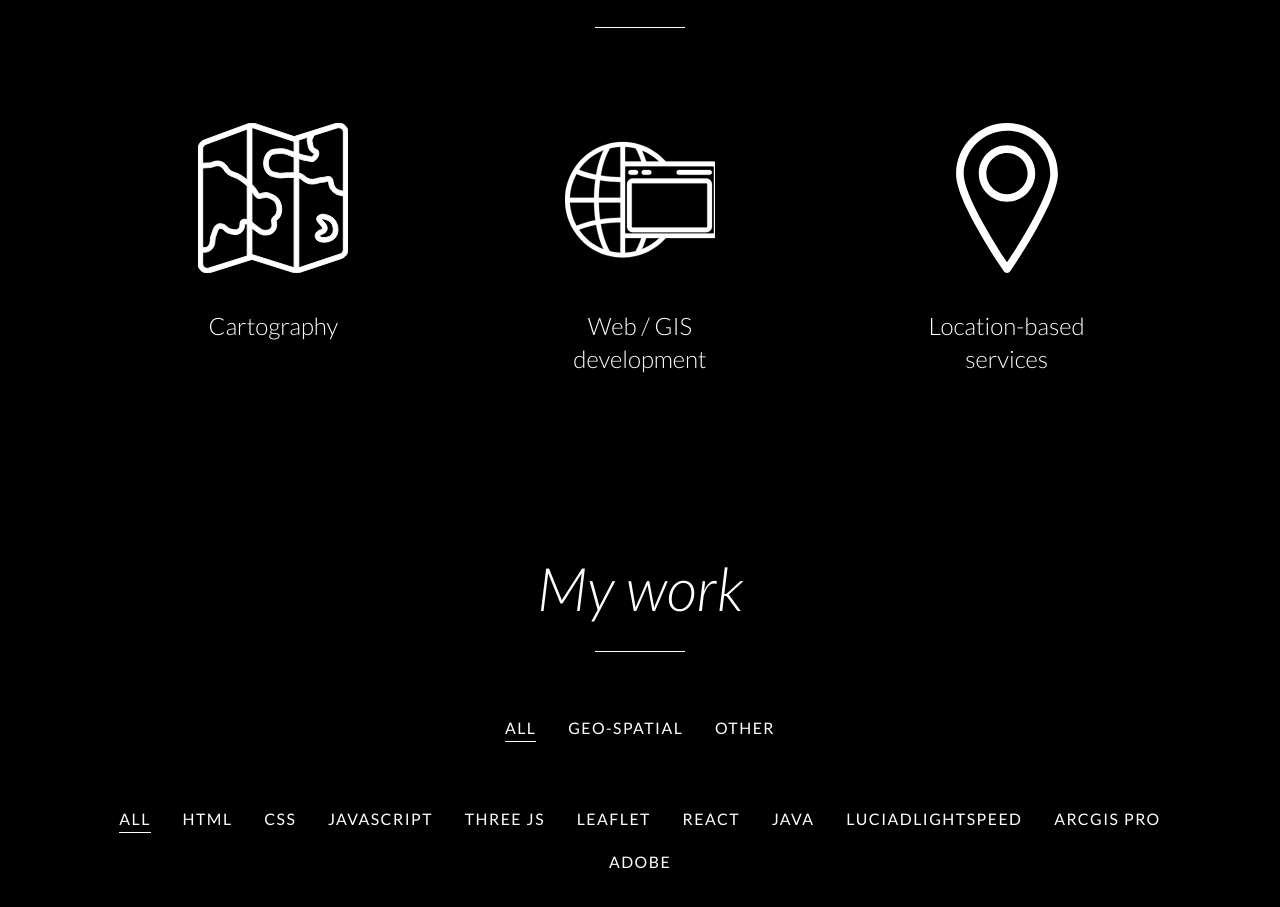
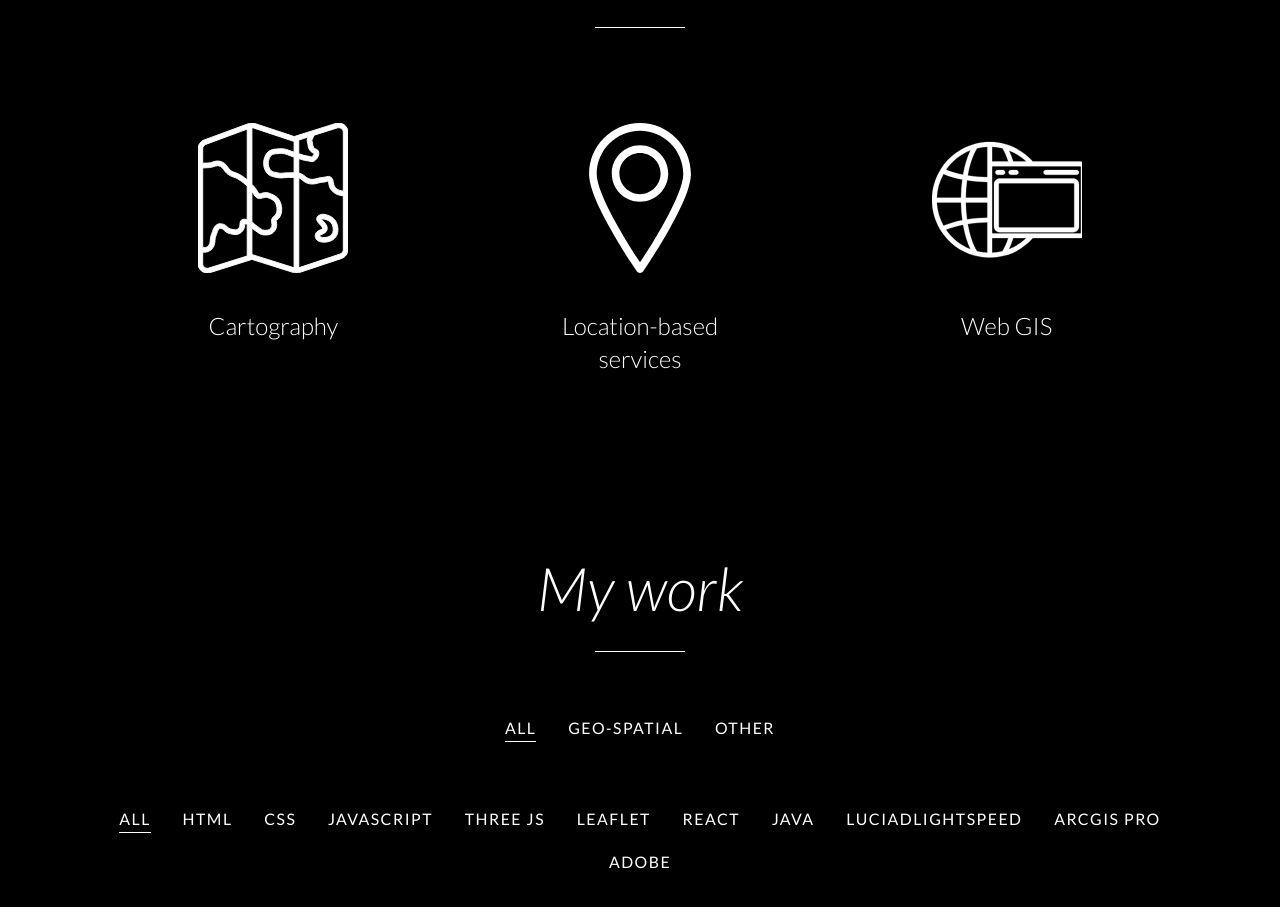
Before and after one commit to janlyczakowski/jan_lyczakowski_portfolio, a React (Create React App) app: page /#/ in a window 1280 px wide. Shown: the part 904-1811 px from the top of the page. Built offline with nearby package versions, Linux system fonts and the light colour scheme.

Commit message:
description of my interest changed

```diff
--- a/src/components/MyInterests.jsx
+++ b/src/components/MyInterests.jsx
@@ -22,19 +22,6 @@ function MyInterests() {
           </div>
         </div>
 
-        <div className={`${styles.interest} ${styles.interest_web}`}>
-          <img
-            className={`${styles.interest_img} ${styles.web_img}`}
-            src={webIcon}
-            alt="An icon of the computer with a screen"
-          />
-          <div className={styles.description_container}>
-            <h3 className={styles.interest_description}>
-              Web / GIS development
-            </h3>
-          </div>
-        </div>
-
         <div className={styles.interest}>
           <img
             className={styles.interest_img}
@@ -47,6 +34,17 @@ function MyInterests() {
             </h3>
           </div>
         </div>
+
+        <div className={`${styles.interest} ${styles.interest_web}`}>
+          <img
+            className={`${styles.interest_img} ${styles.web_img}`}
+            src={webIcon}
+            alt="An icon of the computer with a screen"
+          />
+          <div className={styles.description_container}>
+            <h3 className={styles.interest_description}>Web GIS</h3>
+          </div>
+        </div>
       </div>
     </section>
   );
```
